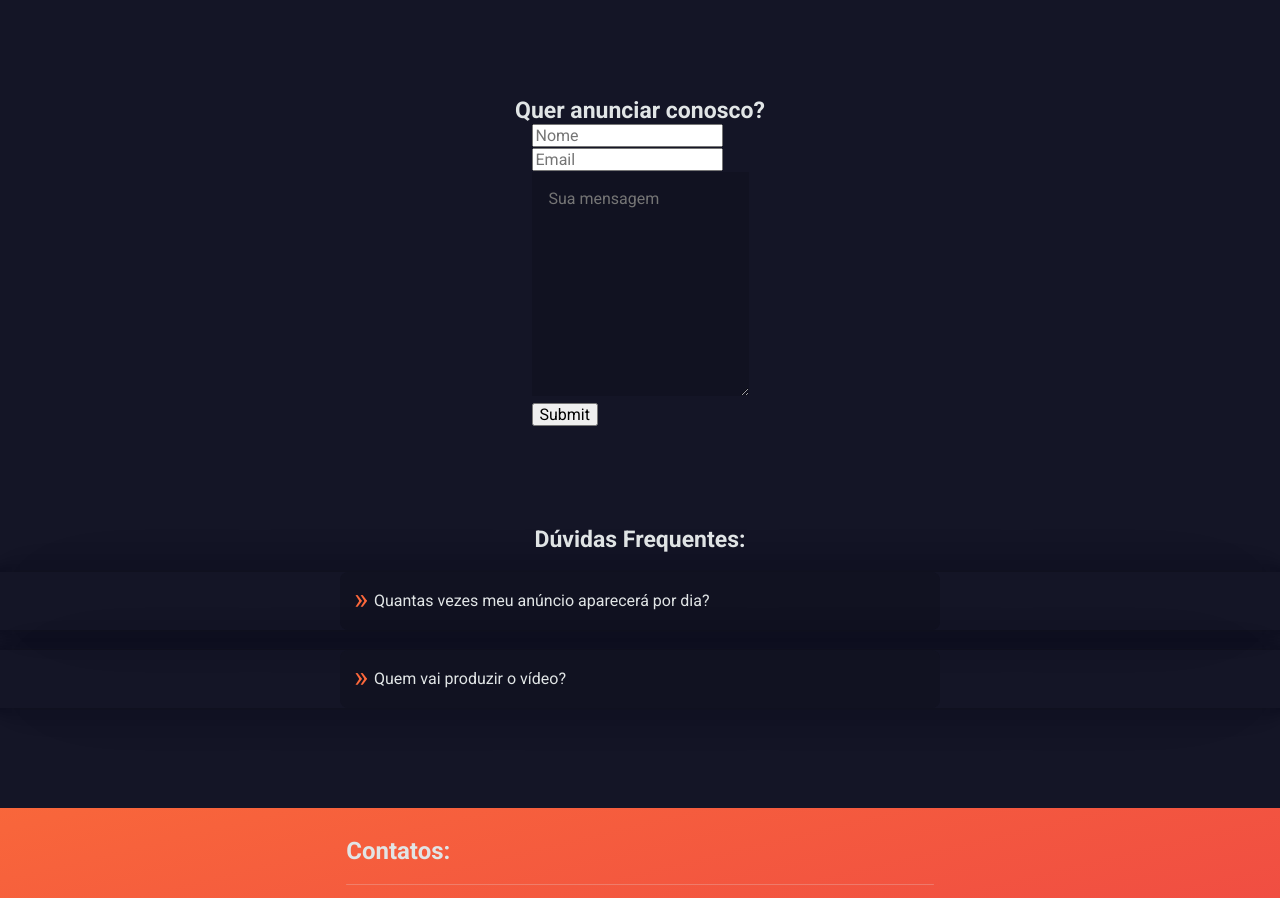
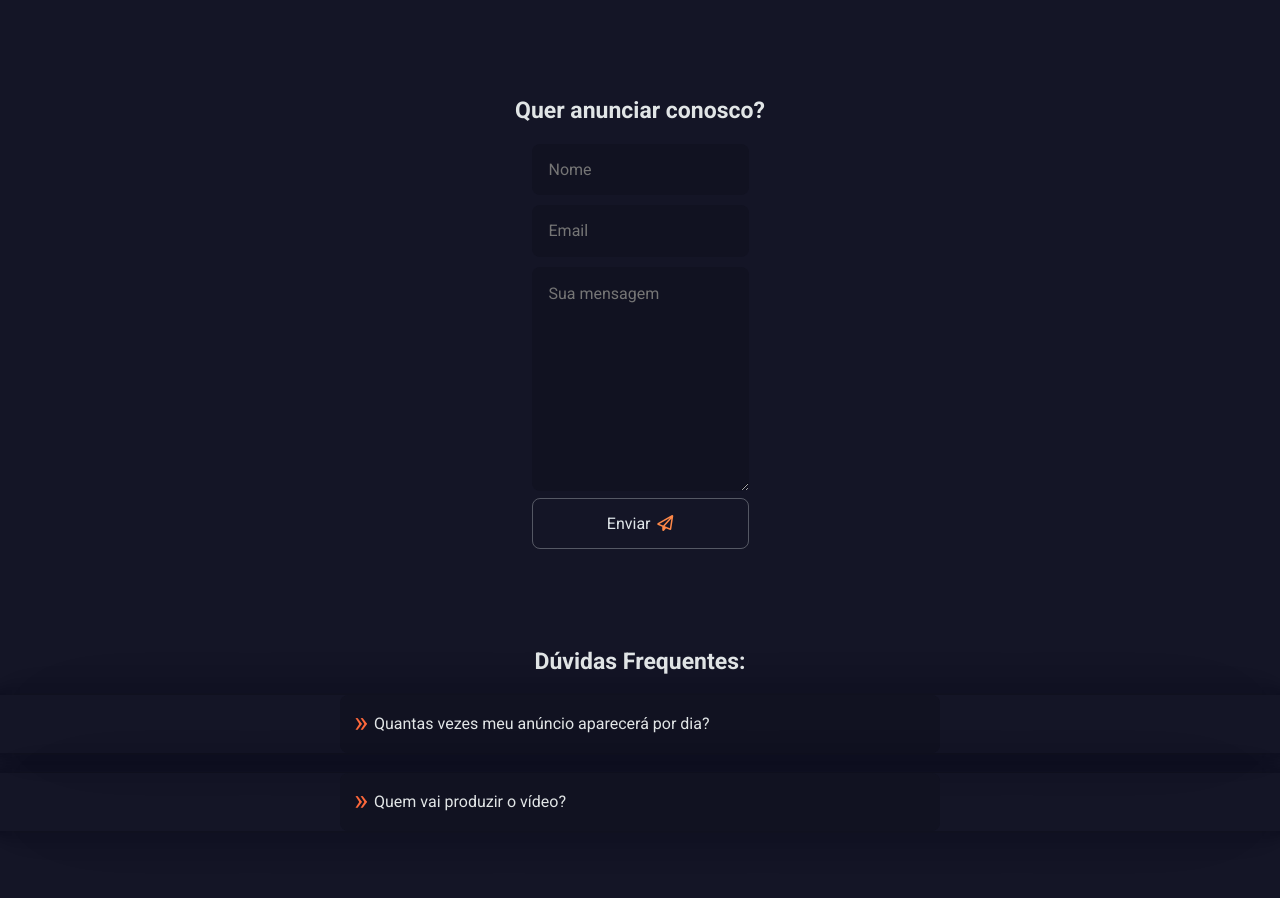
Before and after one commit to soustern/prime_led, a website: page index.html in a window 1280 px wide. Shown: the part 3320-4218 px from the top of the page. Drawn offline with Linux system fonts and the light colour scheme.

Commit message:
Finish email section

```diff
--- a/index.html
+++ b/index.html
@@ -187,7 +187,7 @@
                                 <!-- <label for="message">Mensagem:</label> -->
                                 <textarea class="form-control" rows="10"  placeholder="Sua mensagem" name="message"></textarea>
                             </div>
-                            <a href="" class=""><button>Submit</button></a>
+                            <a href="" class=""><button class="btn btn--border-style">Enviar<i class="fa-regular fa-paper-plane"></i></button></a>
                         </form>
                     </div>
                 </section>
--- a/sass/layout/_main.scss
+++ b/sass/layout/_main.scss
@@ -297,22 +297,41 @@
         @extend .section-boilerplate;
         &--heading {
             @extend .section-heading-boilerplate;
+            margin-bottom: $default-gap-size / 2;
+
         }
 
         form {
             .form-group {
+
+                input {
+                    max-width: rem(600);
+                    border: none;
+                    padding: $padding-cards;
+                    background-color: darken($color-black, 1.5%);
+                    margin-top: $default-gap-size / 2;
+                    border-radius: $default-border-radius;
+                    color: $color-secondary-400;
+
+                }
+
                 textarea {
                     max-width: rem(600);
                     border: none;
                     padding: $padding-cards;
                     background-color: darken($color-black, 1.5%);
+                    margin-top: $default-gap-size / 2;
+                    border-radius: $default-border-radius;
+                    color: $color-secondary-400;
                 }
+            }
 
-                label {
-
-                }
-                input {
-
+            a {
+                button {
+                    color: $color-secondary-400;
+                    width: 100%;
+                    display: flex;
+                    justify-content: center;
                 }
             }
         }
```
Also changed, not shown: css/style.css, 1 other file.
